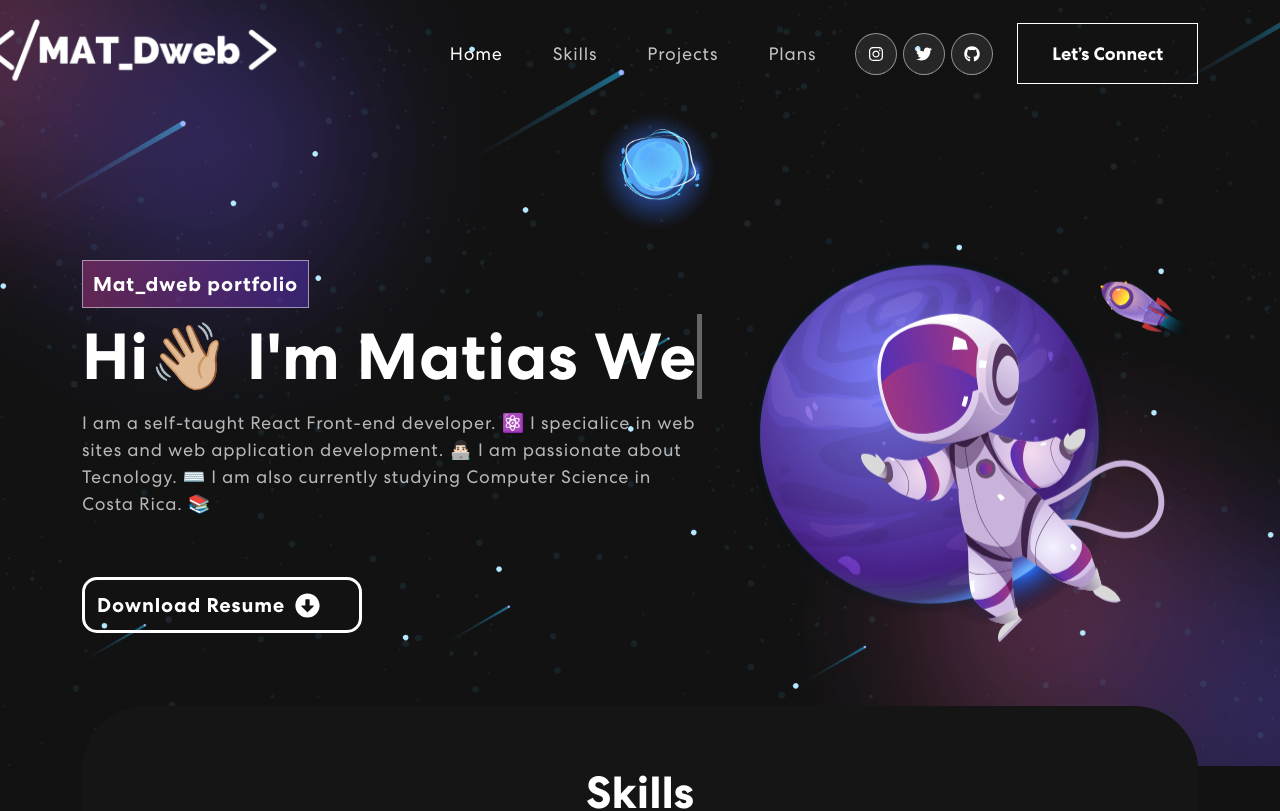
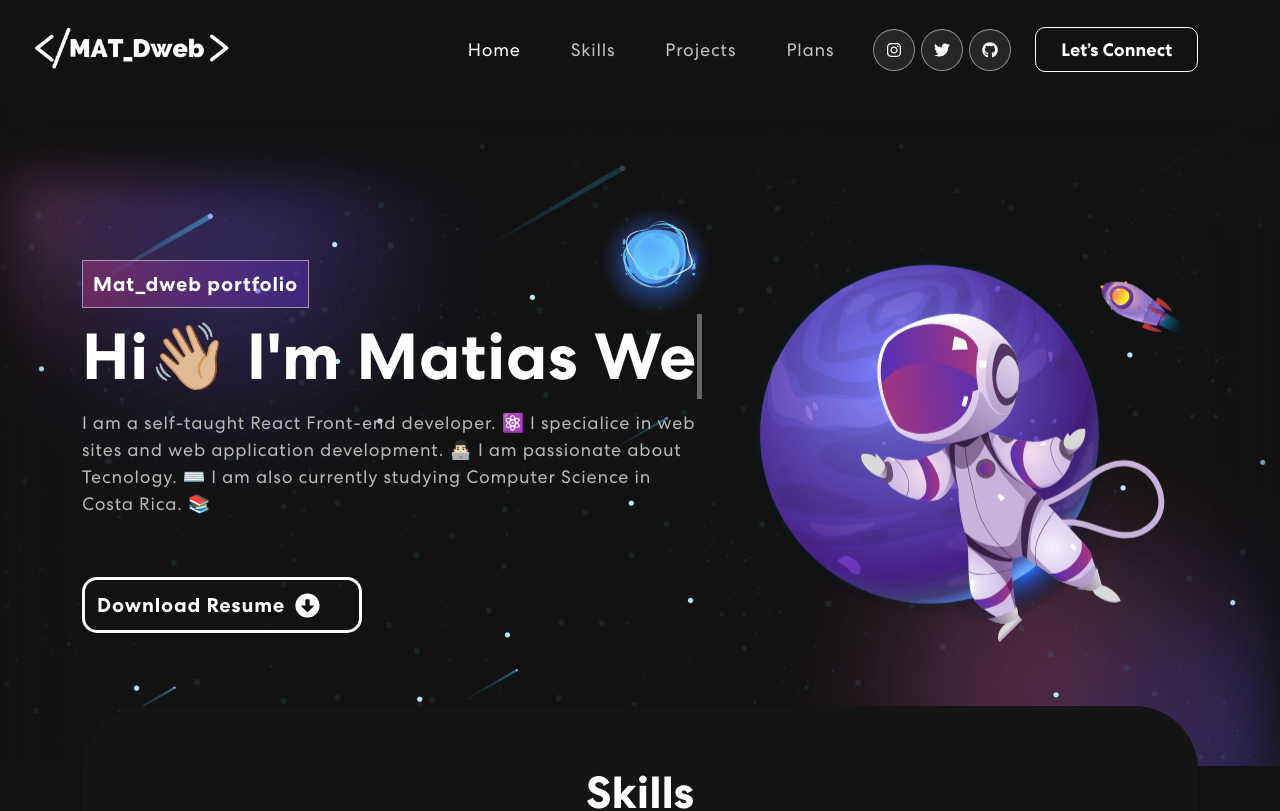
Before and after one commit to Matdweb/my-personal-portfolio-mat_dweb, a React (Create React App) app: page / in a window 1280 px wide. Shown: the top 811 px of the page. Built offline with nearby package versions, Linux system fonts and the light colour scheme; the HTML template or start-up script is replaced by a standard one.

Commit message:
update navbar styles

```diff
--- a/src/App.css
+++ b/src/App.css
@@ -83,18 +83,28 @@ p.danger {
 }
 /************ Navbar Css ************/
 nav.navbar {
-  padding: 18px 0;
-  position: fixed;
-  width: 100%;
-  top: 0;
-  left: 0;
-  z-index: 9999;
-  transition:  0.32s ease-in-out;
+  backdrop-filter: blur(5px);
+  position: sticky;
+  top: 0px;
+  animation: adjust-nav linear both;
+  animation-timeline: scroll();
+  animation-range: 0 200px;
+  z-index: 1;
+  height: 100px; /* Altura inicial */
+  transition: height 0.3s ease-in-out, background 0.3s ease-in-out;
 }
-nav.navbar.scrolled {
+
+@keyframes adjust-nav {
+  to {
+    background: transparent;
+    height: 75px;
+  }
+}
+
+/* nav.navbar.scrolled {
   padding: 0px 0;
   background-color: #121212;
-}
+} */
 nav.navbar a.navbar-brand {
     width: 9%;
 }
@@ -155,10 +165,11 @@ span.navbar-text {
   font-weight: 700;
   color: #fff;
   border: 1px solid #fff;
-  padding: 18px 34px;
+  padding: 10px 25px;
   font-size: 18px;
   margin-left: 18px;
 	position: relative;
+  border-radius: 10px;
 	background-color: transparent;
 	transition: 0.3s ease-in-out;
 }
@@ -171,12 +182,14 @@ span.navbar-text {
   height: 100%;
   position: absolute;
   background-color: #fff;
+  border-radius: 10px;
   left: 0;
   top: 0;
   z-index: -1;
   transition: 0.3s ease-in-out;
 }
 .navbar-text button:hover {
+  border-radius: 10px;
   color: #121212;
 }
 .navbar-text button:hover::before {
@@ -184,6 +197,7 @@ span.navbar-text {
 	width: 100%;
 	height: 100%;
 	position: absolute;
+  border-radius: 10px;
 }
 nav.navbar .navbar-toggler:active,
 nav.navbar .navbar-toggler:focus {
@@ -214,31 +228,16 @@ nav.navbar .navbar-toggler-icon:before {
 	z-index: 2;
 	transition: all 300ms linear;
 }
-nav.navbar .navbar-toggler-icon:after {
-	top: 8px;
-}
-nav.navbar .navbar-toggler[aria-expanded="true"] .navbar-toggler-icon:after {
-	transform: rotate(45deg);
-	background-color: #fff;
-	height: 2px;
-}
-nav.navbar .navbar-toggler[aria-expanded="true"] .navbar-toggler-icon:before {
-	transform: translateY(8px) rotate(-45deg);
-	background-color: #fff;
-	height: 2px;
-}
-nav.navbar .navbar-toggler[aria-expanded="true"] .navbar-toggler-icon {
-	border-color: transparent;
-}
 
 /************ Banner Css ************/
 .banner {
-  margin-top: 0;
-  padding: 260px 0 100px 0;
+  margin-top: 0px;
+  padding: 160px 0 100px 0;
   background-image: url('./assets/img/banner-bg.png');
   background-position: top center;
   background-size: cover;
   background-repeat: no-repeat;
+  box-shadow: inset 0px 70px 50px 10px #121212;
 }
 .banner .tagline {
   font-weight: 700;
--- a/src/components/NavBar.js
+++ b/src/components/NavBar.js
@@ -37,7 +37,7 @@ export const NavBar = () => {
       <Navbar style={{padding: "15px 0", width: "100vw"}} expand="md" className={scrolled ? "scrolled" : ""}>
         <Container style={{width: "100vw"}}>
           <Navbar.Brand href="/">
-            <img style={window.screen.width < 600 ? {marginLeft: "80px", transform: "scale(6)"} : {transform: "scale(3)"}} src={logo} alt="Logo" />
+            <img style={window.screen.width < 600 ? {marginLeft: "80px", transform: "scale(6)"} : {transform: "scale(2)"}} src={logo} alt="Logo" />
           </Navbar.Brand>
           <Navbar.Toggle aria-controls="basic-navbar-nav">
             <span className="navbar-toggler-icon"></span>
```
